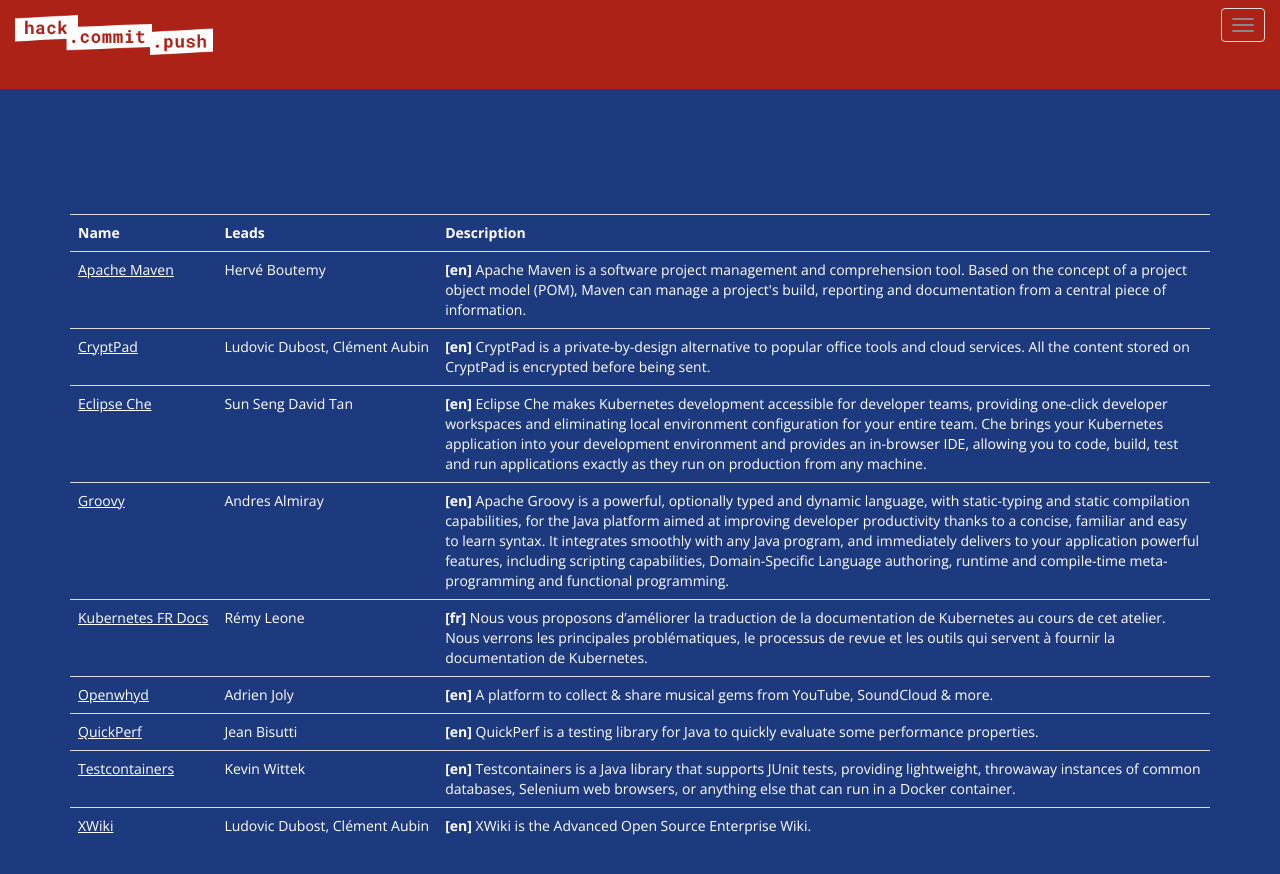
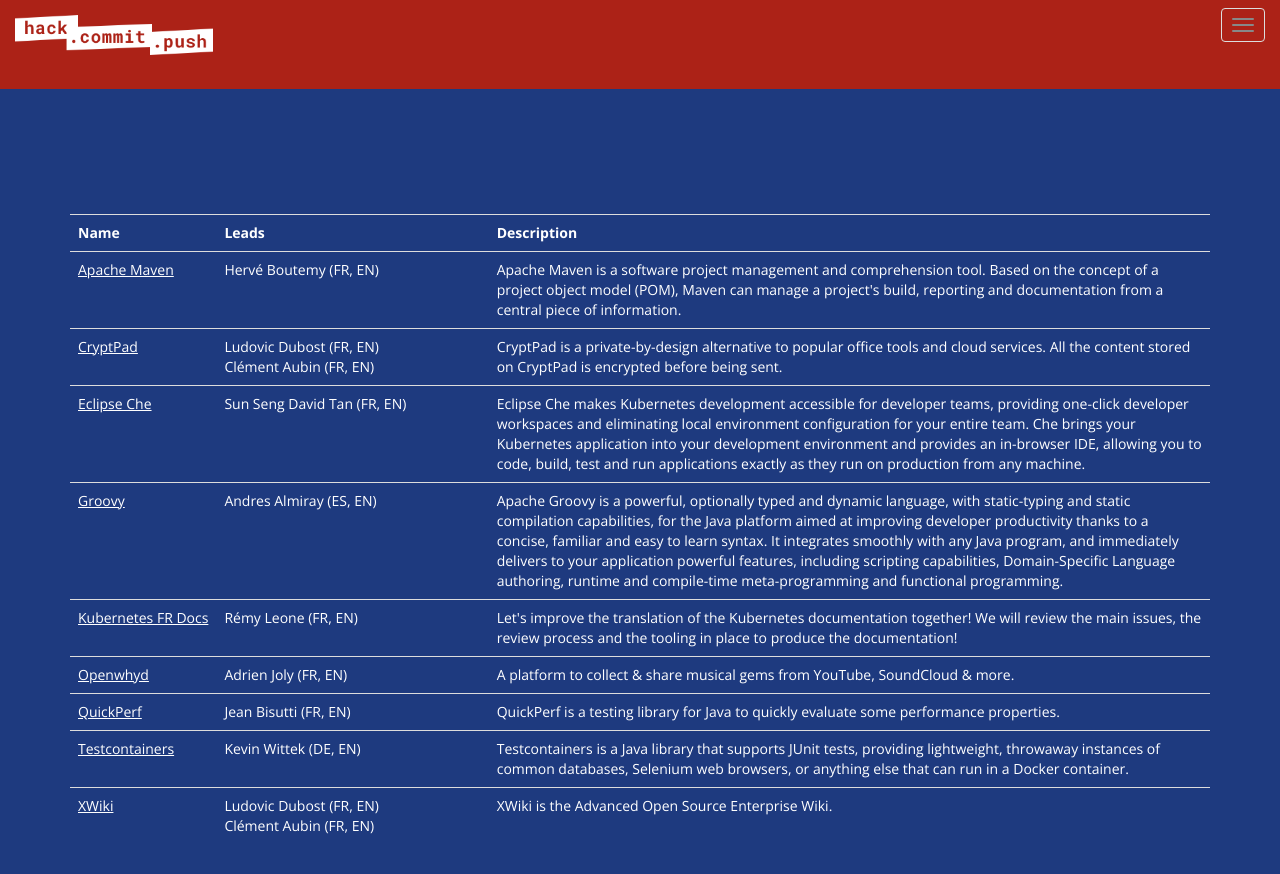
Before and after one commit to hack-commit-push/paris2020, a Jekyll site: the page built from index.html, in a window 1280 px wide and 900 px high, scrolled down 3614 px. Shown: the top 874 px of the window. Built offline with Jekyll 4.4.1, drawn with Linux system fonts in a browser that asks for light colours.

Commit message:
Include spoken languages + remove description lang
Also includes the translation of the K8s project as it was the only one
in French!

```diff
--- a/_data/projects.yml
+++ b/_data/projects.yml
@@ -5,7 +5,13 @@
       XWiki is the Advanced Open Source Enterprise Wiki.
   leads:
     - name: Ludovic Dubost
+      spoken_languages:
+        - FR
+        - EN
     - name: Clément Aubin
+      spoken_languages:
+        - FR
+        - EN
 - name: CryptPad
   url: https://cryptpad.fr/
   description:
@@ -14,7 +20,13 @@
       All the content stored on CryptPad is encrypted before being sent.
   leads:
     - name: Ludovic Dubost
+      spoken_languages:
+        - FR
+        - EN
     - name: Clément Aubin
+      spoken_languages:
+        - FR
+        - EN
 - name: Testcontainers
   url: https://www.testcontainers.org/
   description:
@@ -23,6 +35,9 @@
       instances of common databases, Selenium web browsers, or anything else that can run in a Docker container.
   leads:
     - name: Kevin Wittek
+      spoken_languages:
+        - DE
+        - EN
 - name: Groovy
   url: http://groovy-lang.org/
   description:
@@ -34,6 +49,9 @@
       meta-programming and functional programming.
   leads:
     - name: Andres Almiray
+      spoken_languages:
+        - ES
+        - EN
 - name: Apache Maven
   url: https://maven.apache.org/
   description:
@@ -42,14 +60,20 @@
       Based on the concept of a project object model (POM), Maven can manage a project's build, reporting and documentation from a central piece of information.
   leads:
     - name: Hervé Boutemy
+      spoken_languages:
+        - FR
+        - EN
 - name: Kubernetes FR Docs
   url: https://kubernetes.io/fr/docs/
   description:
-    fr: |
-      Nous vous proposons d’améliorer la traduction de la documentation de Kubernetes au cours de cet atelier.
-      Nous verrons les principales problématiques, le processus de revue et les outils qui servent à fournir la documentation de Kubernetes.
+    en: |
+      Let's improve the translation of the Kubernetes documentation together!
+      We will review the main issues, the review process and the tooling in place to produce the documentation!
   leads:
     - name: Rémy Leone
+      spoken_languages:
+        - FR
+        - EN
 - name: Eclipse Che
   url: https://www.eclipse.org/che/
   description:
@@ -60,6 +84,9 @@
       exactly as they run on production from any machine.
   leads:
     - name: Sun Seng David Tan
+      spoken_languages:
+        - FR
+        - EN
 - name: QuickPerf
   url: https://github.com/quick-perf
   description:
@@ -67,6 +94,9 @@
       QuickPerf is a testing library for Java to quickly evaluate some performance properties.
   leads:
     - name: Jean Bisutti
+      spoken_languages:
+        - FR
+        - EN
 - name: Openwhyd
   url: https://github.com/openwhyd
   description:
@@ -74,3 +104,6 @@
       A platform to collect & share musical gems from YouTube, SoundCloud & more.
   leads:
     - name: Adrien Joly
+      spoken_languages:
+        - FR
+        - EN
--- a/_includes/projects.html
+++ b/_includes/projects.html
@@ -6,15 +6,19 @@
         {% else %}
         <table class="table">
         	<tr>
-        		<th>Name</th>
-        		<th>Leads</th>
-        		<th>Description</th>
+        		<th class="col-md-1">Name</th>
+        		<th class="col-md-3">Leads</th>
+        		<th class="col-md-8">Description</th>
         	</tr>
         	{% for project in projects %}
         	<tr>
                 {% assign rowspan = project.description | size %}
-        		<td rowspan="{{rowspan}}"><a href="{{project.url}}" rel="noopener" target="_blank">{{project.name | replace: ' ', '&nbsp;'}}</a></td>
-        		<td rowspan="{{rowspan}}">{{ project.leads | map: "name" | join: ", "  | replace: ' ', '&nbsp;' | replace: ',&nbsp; ', ', '}}</td>
+        		<td class="col-md-1" rowspan="{{rowspan}}"><a href="{{project.url}}" rel="noopener" target="_blank">{{project.name | replace: ' ', '&nbsp;'}}</a></td>
+        		<td class="col-md-3" rowspan="{{rowspan}}">
+                {% for lead in project.leads %}
+                    {{ lead.name }} ({{ lead.spoken_languages | join: ", "  | replace: ' ', '&nbsp;' | replace: ',&nbsp; ', ', '}}){% if forloop.last == false %}<br />{% endif %}
+                {% endfor %}
+                </td>
         		{% for description in project.description %}
                     {% assign lang = description[0] %}
                     {% if lang != site.default_lang %}
@@ -22,7 +26,7 @@
                          lang="{{lang}}"
                         {% endcapture %}
                     {% endif %}
-        		<td{{lang_attribute}}><strong>[{{description[0]}}]</strong> {{description[1]}}</td>
+        		<td{{lang_attribute}} class="col-md-8">{{description[1]}}</td>
             </tr>
                 {% if forloop.last == false %}
             <tr>
```
